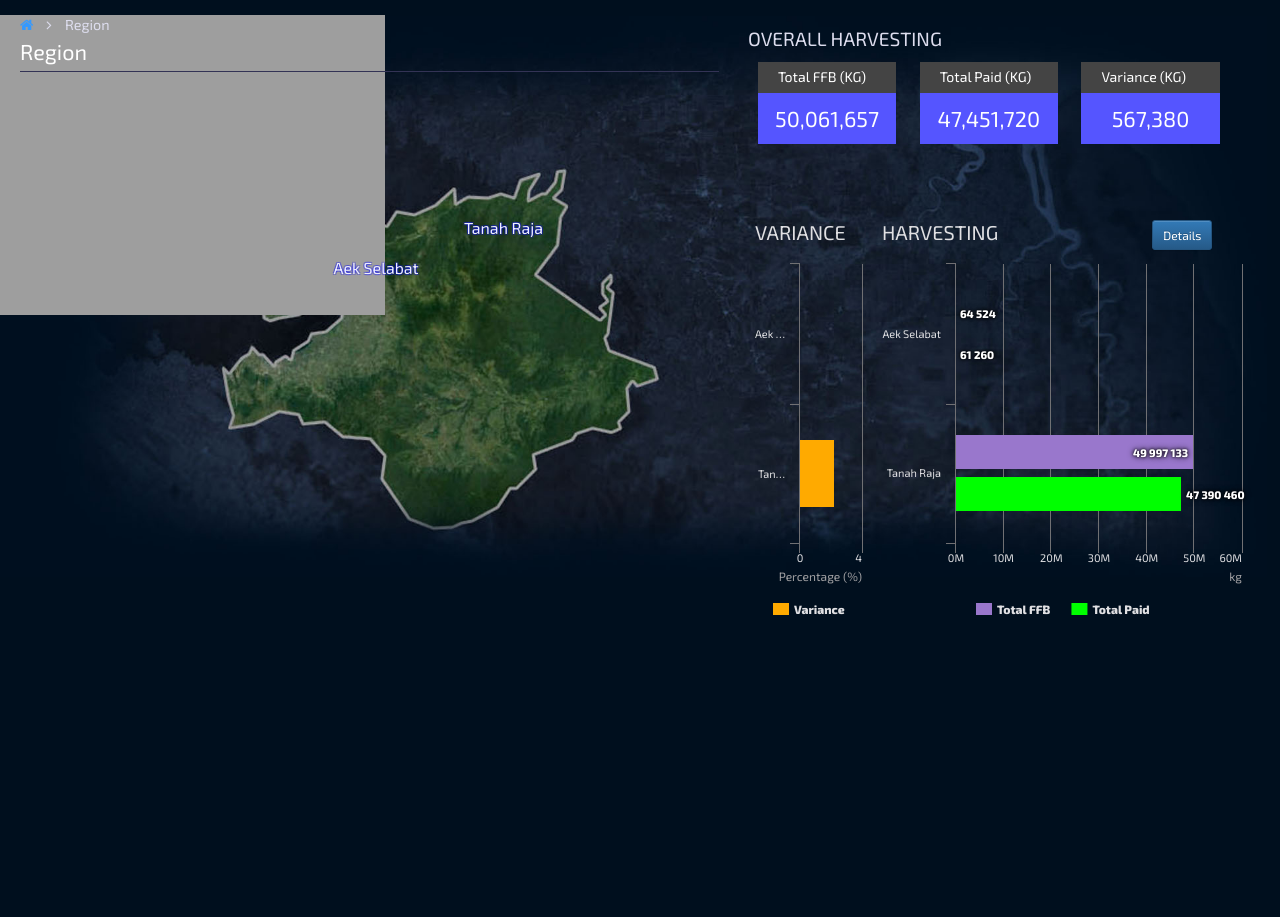
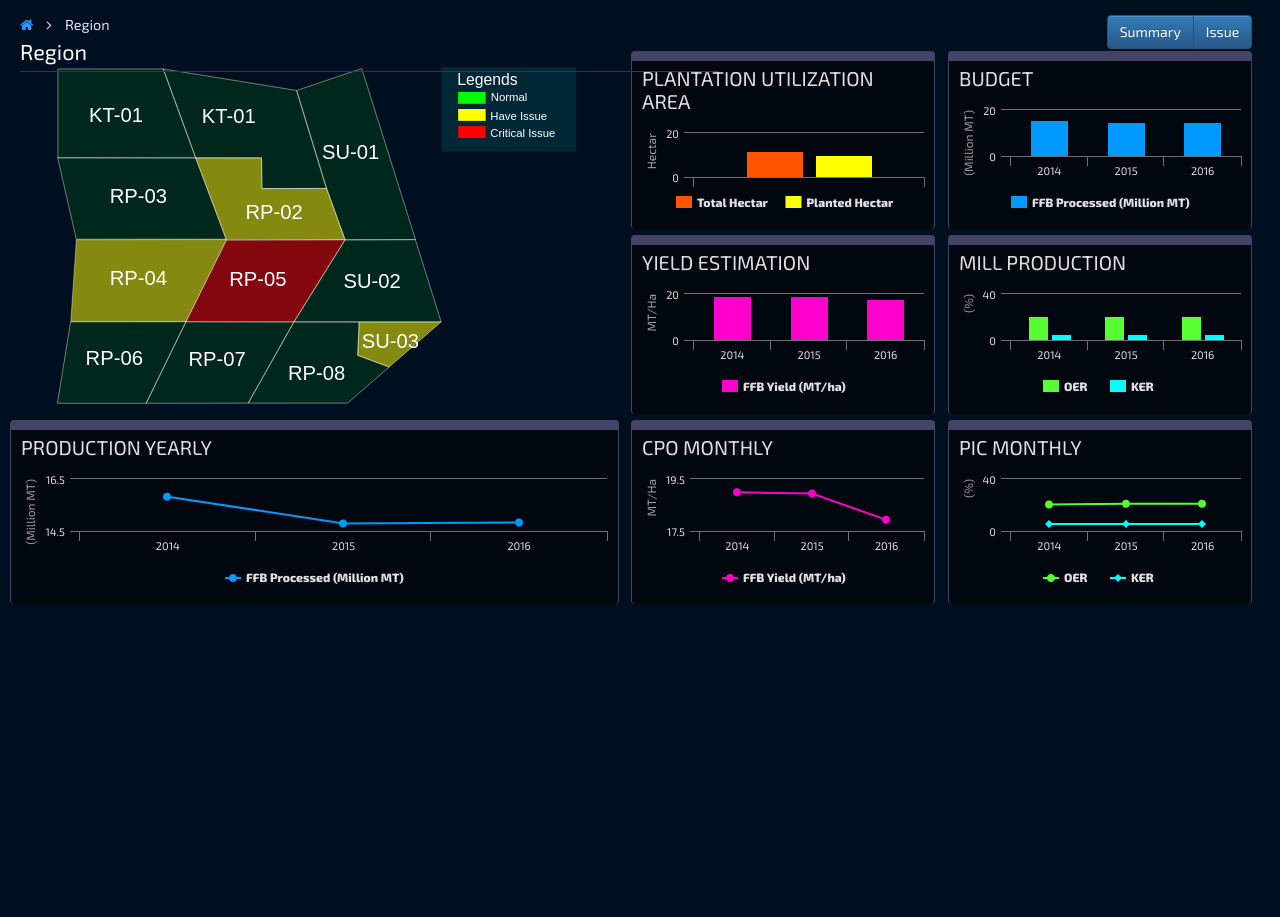
Before and after one commit to humming-soft/poc_ioi, a PHP site: page /view/region.php in a window 1280 px wide. Shown: the part 45-962 px from the top of the page. Before the commit the page ends 660 px from the top, so only its background shows below. Run offline with PHP 8.4, Linux system fonts and the light colour scheme.

Commit message:
Signed-off-by: naimmuzammil <naimmuzammil@gmail.com> 10 MAY 10.35pm

```diff
--- a/assets/css/gis/gis_region.css
+++ b/assets/css/gis/gis_region.css
@@ -517,3 +517,174 @@
 div#barcom_harvested {
 	height: 600px;
 }
+
+
+
+
+
+
+
+
+/*
+
+
+
+
+
+
+OVERRRIDE
+
+
+
+
+
+*/
+
+
+
+
+
+
+/*
+button
+*/
+.button_set {
+	text-align: right;
+}
+
+/*
+body
+*/
+
+body {
+	overflow: hidden;
+}
+
+
+/*
+svg nav
+*/
+.plate_vector_map_toba_samosir {
+	z-index: 9999!important;
+}
+.goto_estate:hover {
+	cursor: pointer!important;
+}
+
+
+/*
+overall panel
+
+*/
+
+#float_plate .overall {
+	display: block;
+	position: absolute;
+	right: 10px;
+	height: 180px;
+	width: 55%;
+}
+#float_plate .overall span {
+	display: block;
+}
+#float_plate .overall > span.title {
+	margin: 10px 0;
+	font-size: 1.2em;
+}
+
+#float_plate .overall span.content {
+	display: inline-block;
+	padding: 0 10px;
+	width: 32%;
+}
+#float_plate .overall span.content .block_title {
+	font-size: 1.1vw;
+	background: #444;
+	color: #fff;
+	padding: 5px 20px;
+	text-align: center;
+}
+#float_plate .overall span.content .block_val {
+	font-size: 1.7vw;
+	background: #55f;
+	color: #fff;
+	padding: 10px 0;
+	text-align: center;
+}
+
+
+/*
+for variance
+*/
+
+div#float_plate div#plate_commercial div.barchart #barchart1 {
+	z-index: 999;
+	position: absolute;
+	width: 24%;
+	height: 30%;
+	left: 51%;
+	top: 6%;
+}
+div#float_plate div#plate_commercial div.barchart #barchart2 {
+	z-index: 999;
+	position: absolute;
+	width: 24%;
+	height: 30%;
+	left: 76%;
+	top: 6%;
+}
+div#float_plate div#plate_commercial div.barchart #barchart3 {
+	z-index: 999;
+	position: absolute;
+	width: 24%;
+	height: 30%;
+	left: 51%;
+	top: 37%;
+}
+div#float_plate div#plate_commercial div.barchart #barchart4 {
+	z-index: 999;
+	position: absolute;
+	width: 24%;
+	height: 30%;
+	left: 76%;
+	top: 37%;
+}
+div#float_plate div#plate_commercial div.barchart #barchart5 {
+	z-index: 999;
+	position: absolute;
+	width: 48%;
+	height: 31%;
+	left: 2%;
+	top: 68%;
+}
+div#float_plate div#plate_commercial div.barchart #barchart6 {
+	z-index: 999;
+	position: absolute;
+	width: 24%;
+	height: 31%;
+	left: 51%;
+	top: 68%;
+}
+div#float_plate div#plate_commercial div.barchart #barchart7 {
+	z-index: 999;
+	position: absolute;
+	width: 24%;
+	height: 31%;
+	left: 76%;
+	top: 68%;
+}
+
+div#float_plate div#plate_commercial div.barchart span#barcom_harvested_detail {
+	z-index: 99999;
+}
+
+
+
+
+div div#plate_commercial div.barcom{
+	border-top: 10px solid #446;
+	border-left: 1px solid #446;
+	border-right: 1px solid #446;
+	background: rgba(0,0,0,.55);!important;
+	border-radius: 4px;
+}
--- a/assets/js/gis/gis_index.js
+++ b/assets/js/gis/gis_index.js
@@ -2,6 +2,10 @@
 
 	$('.plate_vector_map_indonesia').load('../assets/svg/plate_vector_map_index.svg',function(){
 
+		// nav
+		$(".goto_region").click(function(){
+			window.location.href = "region.php";
+		})
 
 		var json = [
 			{"vector_estate":"v_estate_1","vector_status":"1"},
@@ -247,4 +251,5 @@
 
 
 
+
 });
--- a/assets/js/gis/gis_region.js
+++ b/assets/js/gis/gis_region.js
@@ -4,6 +4,11 @@
 		window.location.href = "dboard_harvesting_and_paid.php";
 	});
 	$('.plate_vector_map_toba_samosir').load('../assets/svg/plate_vector_map_region.svg',function(){
+
+		// nav
+		$(".goto_estate").click(function(){
+			window.location.href = "estate.php";
+		})
 
 		// vector_track
 		var json = [
@@ -319,7 +324,283 @@
 
 
 
-
+	$(function () {
+			Highcharts.setOptions({
+				colors: ['#f50','#ff0','#f00']
+			});
+			$('#barchart1').highcharts({
+				chart: {
+					type: 'column'
+				},
+				title: {
+					text:'Plantation Utilization Area',
+					align: 'left'
+				},
+				subtitle: {
+					text: '',
+					align: 'left'
+				},
+				yAxis: {
+					title: {
+						text:'Hectar',
+						align: 'high'
+					}
+				},
+				xAxis: {
+					categories: [' ']
+				},
+				tooltip: {
+					valueSuffix: ' Hectar'
+				},
+				plotOptions: {
+					line: {
+						dataLabels: {
+							enabled: true
+						},
+						enableMouseTracking: false
+					}
+				},
+				credits: {
+					enabled: false
+				},
+				series: [{
+					name: 'Total Hectar',
+					data: [12]
+				},{
+					name: 'Planted Hectar',
+					data: [10]
+				}
+				]
+			});
+		});
+		$(function () {
+			Highcharts.setOptions({
+				colors: ['#09f']
+			});
+			$('#barchart2').highcharts({
+				chart: {
+					type: 'column'
+				},
+				title: {
+					text:'Budget',
+					align: 'left'
+				},
+				subtitle: {
+					text: '',
+					align: 'left'
+				},
+				xAxis: {
+					categories: [2014,2015,2016]
+				},
+				yAxis: {
+					title: {
+						text:'(Million MT)',
+						align: 'high'
+					}
+				},
+				tooltip: {
+					valueSuffix: ' MT'
+				},
+				credits: {
+					enabled: false
+				},
+				series: [{
+					name: 'FFB Processed (Million MT)',
+					data: [15.82,14.79,14.83]
+				}]
+			});
+		});
+		$(function () {
+			Highcharts.setOptions({
+				colors: ['#f0c']
+			});
+			$('#barchart3').highcharts({
+				chart: {
+					type: 'column'
+				},
+				title: {
+					text:'Yield Estimation',
+					align: 'left'
+				},
+				subtitle: {
+					text: '',
+					align: 'left'
+				},
+				xAxis: {
+					categories: [2014,2015,2016]
+				},
+				yAxis: {
+					title: {
+						text:'MT/Ha',
+						align: 'high'
+					}
+				},
+				tooltip: {
+					valueSuffix: ' MT/Ha'
+				},
+				credits: {
+					enabled: false
+				},
+				series: [{
+					name: 'FFB Yield (MT/ha)',
+					data: [18.99,18.94,17.93]
+				}]
+			});
+		});
+		$(function () {
+			Highcharts.setOptions({
+				colors: ['#5f3','#0ff']
+			});
+			$('#barchart4').highcharts({
+				chart: {
+					type: 'column'
+				},
+				title: {
+					text:'Mill Production',
+					align: 'left'
+				},
+				subtitle: {
+					text: '',
+					align: 'left'
+				},
+				xAxis: {
+					categories: [2014,2015,2016]
+				},
+				yAxis: {
+					title: {
+						text:'(%)',
+						align: 'high'
+					}
+				},
+				tooltip: {
+					valueSuffix: ' %'
+				},
+				credits: {
+					enabled: false
+				},
+				series: [{
+					name: 'OER',
+					data: [20.44,21.01,20.91]
+				},{
+					name: 'KER',
+					data: [5.34,5.46,5.36]
+				}]
+			});
+		});
+		$(function () {
+			Highcharts.setOptions({
+				colors: ['#09f']
+			});
+			$('#barchart5').highcharts({
+				chart: {
+					type: 'line'
+				},
+				title: {
+					text:'Production Yearly',
+					align: 'left'
+				},
+				subtitle: {
+					text: '',
+					align: 'left'
+				},
+				xAxis: {
+					categories: [2014,2015,2016]
+				},
+				yAxis: {
+					title: {
+						text:'(Million MT)',
+						align: 'high'
+					}
+				},
+				tooltip: {
+					valueSuffix: ' MT'
+				},
+				credits: {
+					enabled: false
+				},
+				series: [{
+					name: 'FFB Processed (Million MT)',
+					data: [15.82,14.79,14.83]
+				}]
+			});
+		});
+		$(function () {
+			Highcharts.setOptions({
+				colors: ['#f0c']
+			});
+			$('#barchart6').highcharts({
+				chart: {
+					type: 'line'
+				},
+				title: {
+					text:'CPO Monthly',
+					align: 'left'
+				},
+				subtitle: {
+					text: '',
+					align: 'left'
+				},
+				xAxis: {
+					categories: [2014,2015,2016]
+				},
+				yAxis: {
+					title: {
+						text:'MT/Ha',
+						align: 'high'
+					}
+				},
+				tooltip: {
+					valueSuffix: ' MT/Ha'
+				},
+				credits: {
+					enabled: false
+				},
+				series: [{
+					name: 'FFB Yield (MT/ha)',
+					data: [18.99,18.94,17.93]
+				}]
+			});
+		});
+		$(function () {
+			Highcharts.setOptions({
+				colors: ['#5f3','#0ff']
+			});
+			$('#barchart7').highcharts({
+				chart: {
+					type: 'line'
+				},
+				title: {
+					text:'PIC Monthly',
+					align: 'left'
+				},
+				subtitle: {
+					text: '',
+					align: 'left'
+				},
+				xAxis: {
+					categories: [2014,2015,2016]
+				},
+				yAxis: {
+					title: {
+						text:'(%)',
+						align: 'high'
+					}
+				},
+				tooltip: {
+					valueSuffix: ' %'
+				},
+				credits: {
+					enabled: false
+				},
+				series: [{
+					name: 'OER',
+					data: [20.44,21.01,20.91]
+				},{
+					name: 'KER',
+					data: [5.34,5.46,5.36]
+				}]
+			});
+		});
 
 
 
--- a/view/module/dboard_estate.php
+++ b/view/module/dboard_estate.php
@@ -11,8 +11,8 @@
 							<span><i class="fa fa-angle-right breadcrumb_divider" aria-hidden="true"></i></span>
 							<span class="custom_breadcrumb-item"><a href="region.php">Region</a></span>
 							<span><i class="fa fa-angle-right breadcrumb_divider" aria-hidden="true"></i></span>
-							<span class="custom_breadcrumb-item"><a href="group.php">Group</a></span>
-							<span><i class="fa fa-angle-right breadcrumb_divider" aria-hidden="true"></i></span>
+							<!-- <span class="custom_breadcrumb-item"><a href="group.php">Group</a></span>
+							<span><i class="fa fa-angle-right breadcrumb_divider" aria-hidden="true"></i></span> -->
 							<span class="custom_breadcrumb-item active">Estate</span>
 						</nav>
 					</div>
--- a/view/module/gis_accessories_region.php
+++ b/view/module/gis_accessories_region.php
@@ -10,33 +10,63 @@
 		Region
 	</div>
 </div>
-<div class="col-md-5"></div>
-<div id="float_plate" class="row">
+
+<div class="col-md-9">
+</div>
+<div class="col-md-3">
+	<div class="button_set">
+		<div class="btn-group" role="group" aria-label="...">
+			<button type="button" class="btn btn-primary">Summary</button>
+			<button type="button" class="btn btn-primary">Issue</button>
+		</div>
+	</div>
+</div>
+
 <div id="plate_vector_map" class="plate_vector_map_toba_samosir">
 	Loading...
 </div>
-	<div id="plate_commercial">
-		<div id="plate_commercial">
-			<div class="overall">
+<div id="float_plate" class="row">
+	<!-- <div id="plate_vector_map" class="plate_vector_map_toba_samosir">
+		Loading...
+	</div> -->
+	<div id="plate_commercial" class="">
+		<!-- <div class="overall">
 			<span class="title">OVERALL HARVESTING</span>
 			<span class="content c1">
-					<span class="block_title">Total FFB (KG)</span>
-					<span class="block_val">888</span>
+				<span class="block_title">Total <br>Budget</span>
+				<span class="block_val">888,888</span>
 			</span>
 			<span class="content c2">
-					<span class="block_title">Total Paid (KG)</span>
-					<span class="block_val">888</span>
+				<span class="block_title">OER / KER Rate <br>(%)</span>
+				<span class="block_val">57%</span>
 			</span>
 			<span class="content c3">
-					<span class="block_title">Variance (KG)</span>
-					<span class="block_val">888</span>
+				<span class="block_title">Total FFB harvested <br>(MT)</span>
+				<span class="block_val">888,888</span>
 			</span>
-			</div>
+			<br><br>
+			<span class="content c1">
+				<span class="block_title">Total FFB processed <br>(MT)</span>
+				<span class="block_val">888,888</span>
+			</span>
+			<span class="content c2">
+				<span class="block_title">Total CPO Production <br>(MT)</span>
+				<span class="block_val">888,888</span>
+			</span>
+			<span class="content c3">
+				<span class="block_title">Total Palm Kernel <br>Production (MT)</span>
+				<span class="block_val">888,888</span>
+			</span>
+		</div> -->
 		<div class="barchart">
-				<span id="barcom_harvested_detail"><button type="button" class="btn btn-primary btn-sm barcom_harvested_detail">Details</button></span>
-				<div id="barcom_variance" class="barcom"></div>
-				<div id="barcom_harvested" class="barcom"></div>
-			</div>
+			<!-- <span id="barcom_harvested_detail"><button type="button" class="btn btn-primary btn-sm">Details</button></span> -->
+			<div id="barchart1" class="barcom"></div>
+			<div id="barchart2" class="barcom"></div>
+			<div id="barchart3" class="barcom"></div>
+			<div id="barchart4" class="barcom"></div>
+			<div id="barchart5" class="barcom"></div>
+			<div id="barchart6" class="barcom"></div>
+			<div id="barchart7" class="barcom"></div>
 		</div>
 	</div>
 	<div id="plate_physical">
@@ -48,7 +78,7 @@
 		</div>
 	</div>
 	<div id="plate_label">
-		<div id="pl_estate">
+		<div id="pl_estate" class="hidden">
 			<span class="set1" onclick="location.href='aek_selabat.php'" style="cursor:pointer;z-index:9999999;">Aek Selabat</span>
 			<span class="set2" onclick="location.href='tanah_raja.php'" style="cursor:pointer;z-index:9999999;">Tanah Raja</span>
 		</div>
--- a/view/region.php
+++ b/view/region.php
@@ -25,7 +25,7 @@
 						<?php include 'module/gis_accessories_region.php' ?>
 
 						<!-- -- -->
-						<img src="../assets/images/base/region.jpg">
+						<img src="../assets/images/base/blank.jpg">
 					</div>
 				</div>
 			</div>
```
Also changed, not shown: assets/css/gis/gis_index.css (+68 -2 lines), view/module/gis_accessories_index.php (+31 -1 lines), assets/images/base/index - backup.jpg (added), assets/images/base/index.jpg, assets/svg/plate_vector_map_index.svg, assets/svg/plate_vector_map_region.svg. Lines whose indentation alone changed are shown as unchanged.
